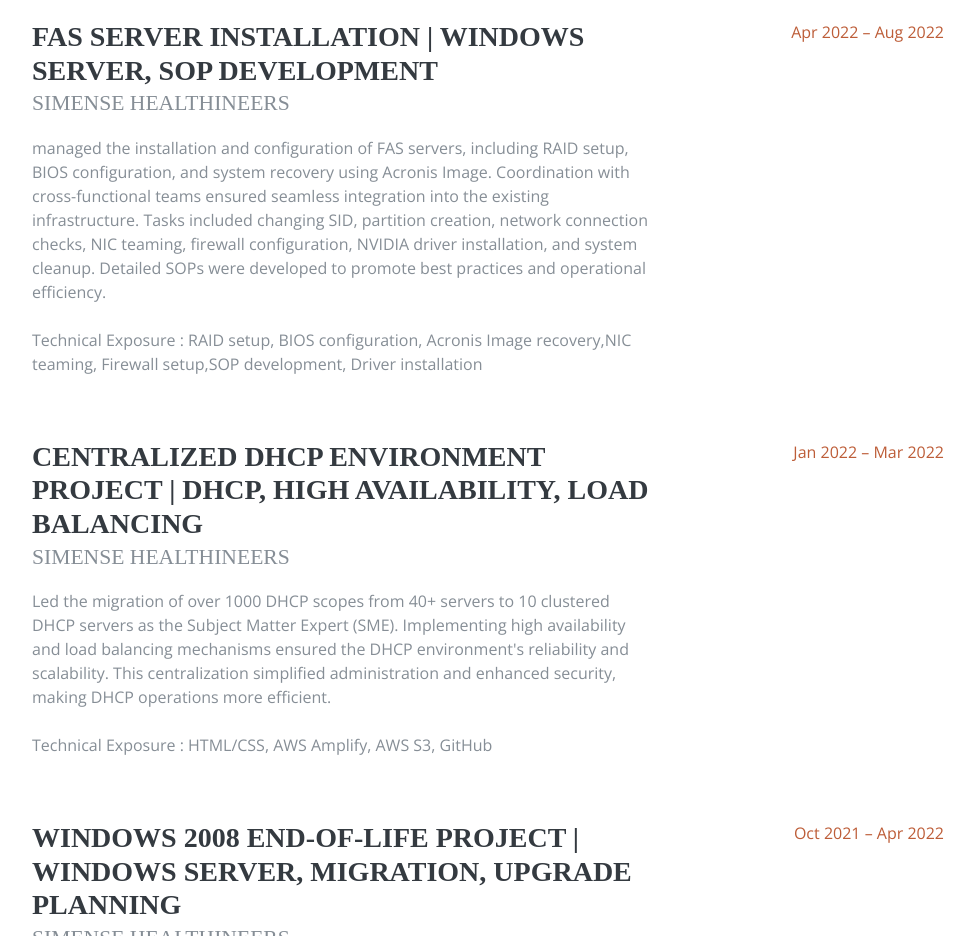
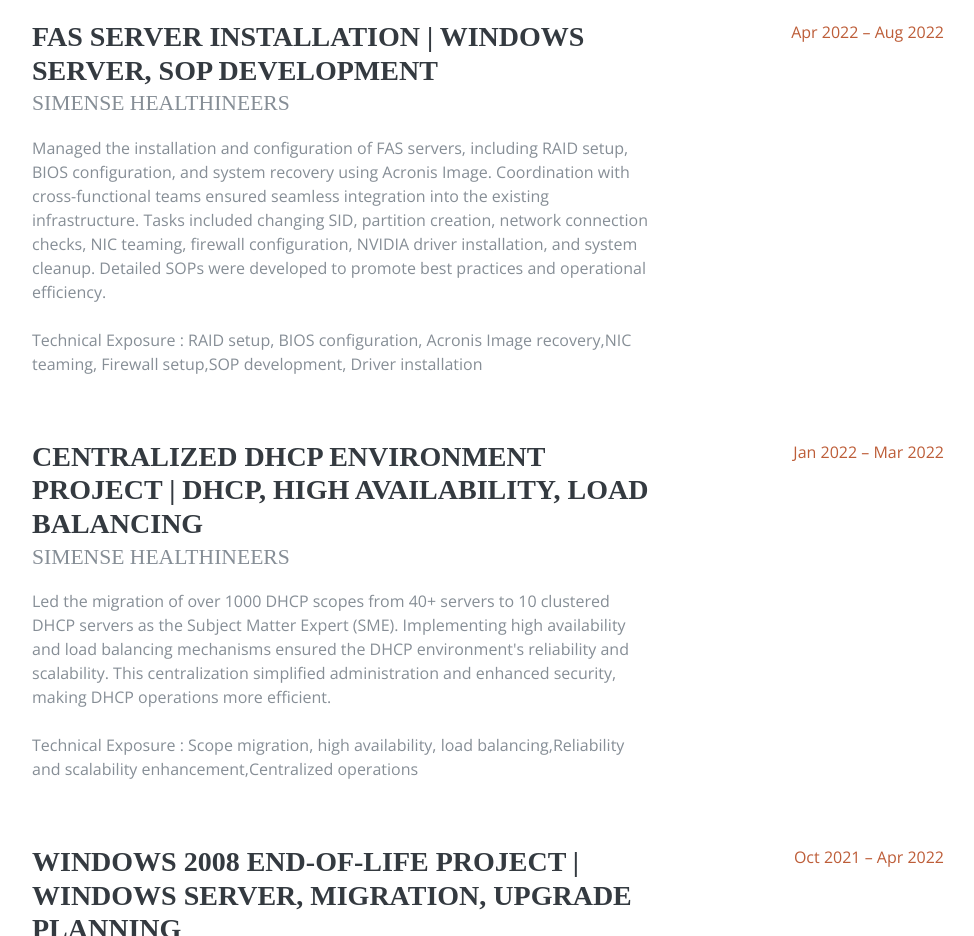
Before and after one commit to ManasiTelang-212/_my_portfolio, a website: page index.html in a window 1280 px wide. Shown: the part 5180-6116 px from the top of the page, without its empty margins (288-1262 px from the left). Drawn offline with nearby package versions, Linux system fonts and the light colour scheme; a web font is replaced by a local one.

Commit message:
Update index.html

```diff
--- a/index.html
+++ b/index.html
@@ -278,7 +278,7 @@
       <div class="resume-content mr-auto">
         <h3 class="mb-0">FAS Server Installation | Windows Server, SOP Development </h3>
         <div class="subheading mb-3">Simense Healthineers</div>
-        <p> managed the installation and configuration of FAS servers, including RAID setup, BIOS configuration, and system recovery using Acronis Image.
+        <p> Managed the installation and configuration of FAS servers, including RAID setup, BIOS configuration, and system recovery using Acronis Image.
 		Coordination with cross-functional teams ensured seamless integration into the existing infrastructure. Tasks included changing SID, partition creation, network connection checks, NIC teaming, firewall configuration, NVIDIA driver installation, and system cleanup.
 		Detailed SOPs were developed to promote best practices and operational efficiency.
          <br>
@@ -299,7 +299,7 @@
         <p>Led the migration of over 1000 DHCP scopes from 40+ servers to 10 clustered DHCP servers as the Subject Matter Expert (SME). Implementing high availability and load balancing mechanisms ensured the DHCP environment's reliability and scalability.
 	This centralization simplified administration and enhanced security, making DHCP operations more efficient.
           <br>
-		<br> Technical Exposure : HTML/CSS, AWS Amplify, AWS S3, GitHub
+		<br> Technical Exposure : Scope migration, high availability, load balancing,Reliability and scalability enhancement,Centralized operations
         </p>
 
       </div>
```
